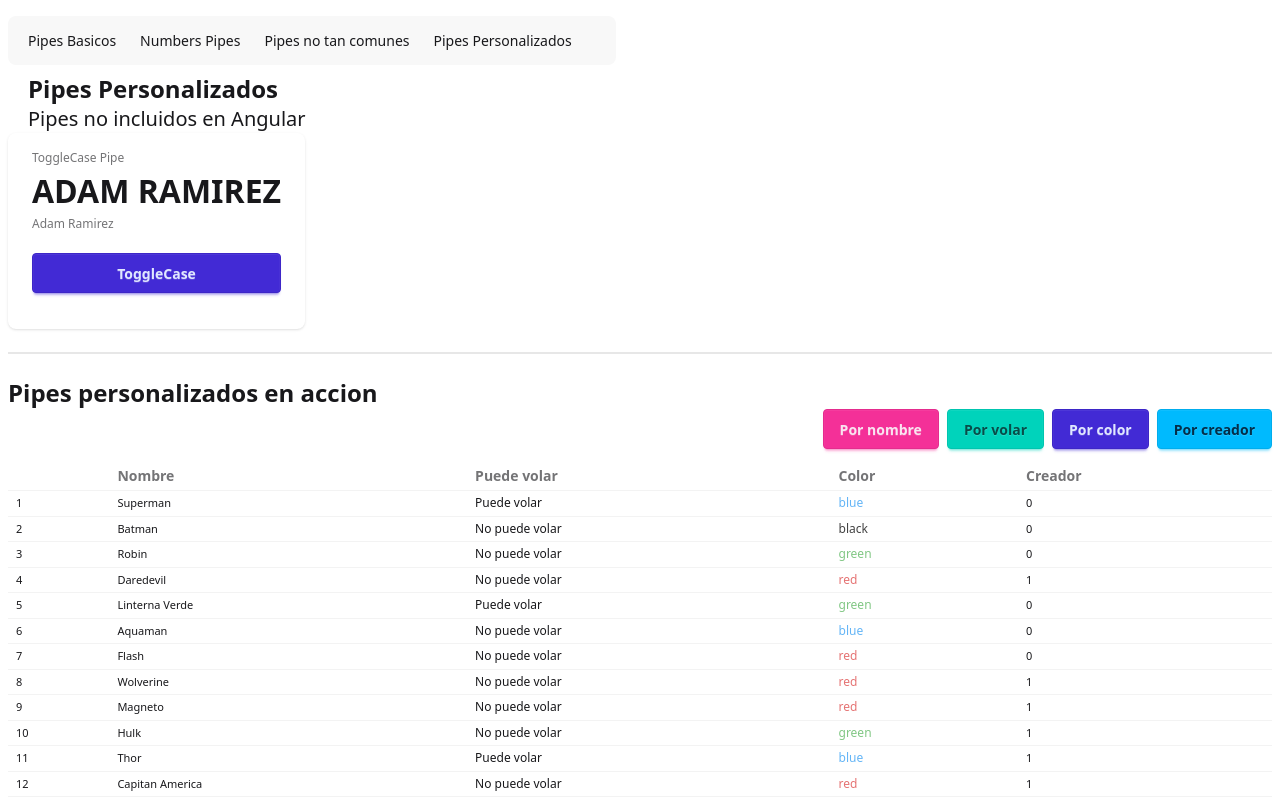
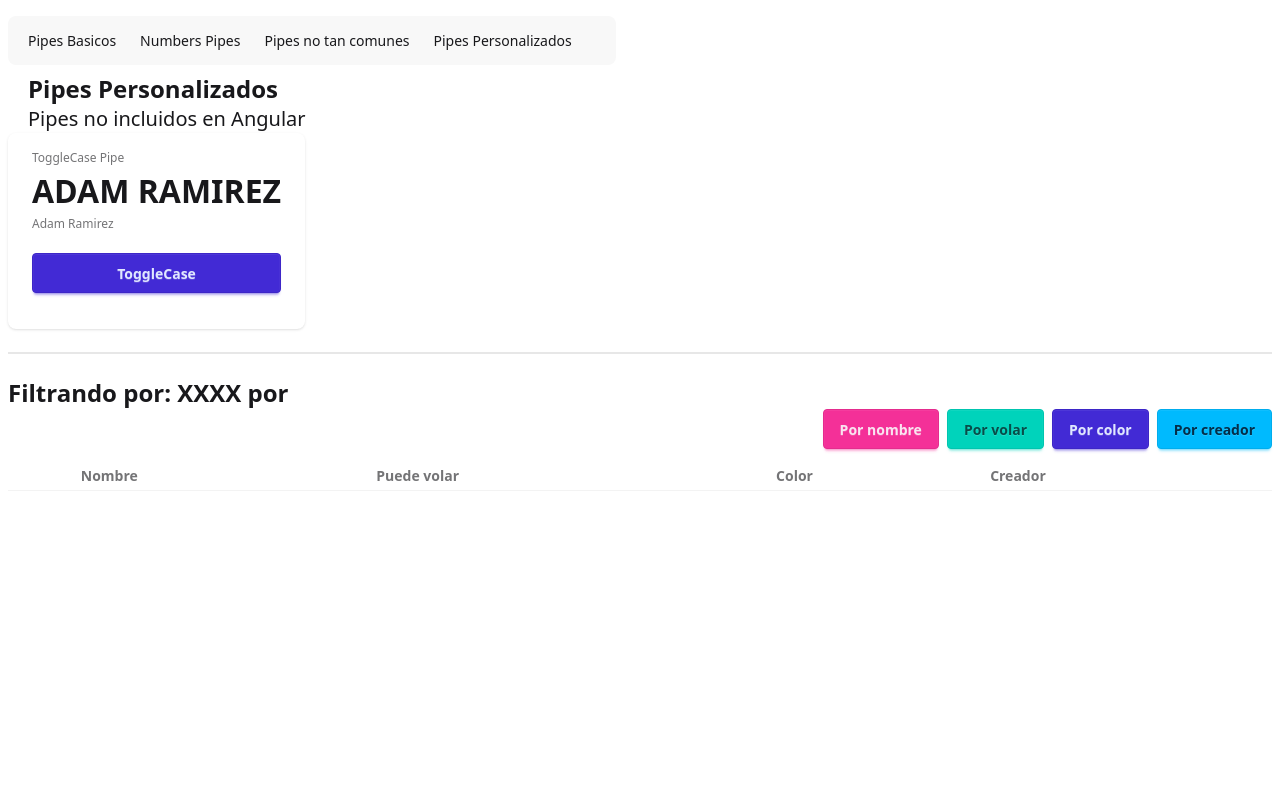
Before and after one commit to Cuandoyolabi/DashboardPipe, an Angular app: page /custom in a window 1280 px wide. Shown: the top 800 px of the page. Built offline with nearby package versions, Linux system fonts and the light colour scheme.

Commit message:
Guardando el progreso de la aplicacion

```diff
--- a/src/app/pages/custom-page/custom-page.component.html
+++ b/src/app/pages/custom-page/custom-page.component.html
@@ -17,12 +17,12 @@
 <div class="divider"></div>
 
 <section class="my-3">
-  <h1 class="text-2xl font-bold">Pipes personalizados en accion</h1>
+  <h1 class="text-2xl font-bold">Filtrando por: XXXX por {{ sortBy() }} </h1>
   <div class="flex gap-2 justify-end w-full">
-    <button class="btn btn-secondary">Por nombre</button>
-    <button class="btn btn-accent">Por volar</button>
-    <button class="btn btn-primary">Por color</button>
-    <button class="btn btn-info">Por creador</button>
+    <button (click)="sortBy.set('name')" class="btn btn-secondary">Por nombre</button>
+    <button (click)="sortBy.set('canFly')" class="btn btn-accent">Por volar</button>
+    <button (click)="sortBy.set('color')" class="btn btn-primary">Por color</button>
+    <button (click)="sortBy.set('creator')" class="btn btn-info">Por creador</button>
   </div>
 </section>
 
@@ -40,7 +40,7 @@
     </thead>
     <tbody>
       <!-- row 1 -->
-      @for (hero of heroes(); track hero.id; let i = $index){
+      @for (hero of heroes() | heroSortBy: sortBy() ; track hero.id; let i = $index){
         <tr>
           <td>{{ i + 1 }}</td>
           <td>{{ hero.name }}</td>
@@ -54,10 +54,15 @@
           <td>
             <span class="text-xs w-44"
             [style.color]="hero.color | heroTextColor">
-            {{ hero.color | heroColor }}
+            {{ hero.color | heroColor | titlecase}}
             </span>
           </td>
-          <td>{{ hero.creator }}</td>
+          <span
+            [class.text-primary]="hero.creator === 0"
+            [class.text-accent]="hero.creator === 1"
+          >
+            <td>{{ hero.creator | creatorText | titlecase}}</td>
+          </span>
       </tr>
       }
     </tbody>
--- a/src/app/pages/custom-page/custom-page.component.ts
+++ b/src/app/pages/custom-page/custom-page.component.ts
@@ -4,10 +4,14 @@ import { heroes } from '../../data/heroes';
 import { canFly } from '../../pipes/canFly.pipe';
 import { heroColor } from '../../pipes/color.pipe';
 import { HeroTextColorPipe } from '../../pipes/hero-text-color.pipe';
+import { TitleCasePipe } from '@angular/common';
+import { HeroCreatorText } from '../../pipes/heroCreator.pipe';
+import { HeroSortByPipe } from '../../pipes/hero-sort-by.pipe';
+import { Hero } from '../../interfaces/hero.interface';
 
 @Component({
   selector: 'app-custom-page',
-  imports: [ToggleCasePipe, canFly, heroColor, HeroTextColorPipe],
+  imports: [ToggleCasePipe, canFly, heroColor, HeroTextColorPipe, TitleCasePipe, HeroCreatorText, HeroSortByPipe],
   templateUrl: './custom-page.component.html',
 })
 export default class CustomPageComponent {
@@ -22,4 +26,5 @@ export default class CustomPageComponent {
 
   heroes = signal(heroes);
 
+  sortBy = signal<keyof Hero | null>(null)
 }
--- a/src/app/pipes/canFly.pipe.ts
+++ b/src/app/pipes/canFly.pipe.ts
@@ -5,7 +5,7 @@ import { Pipe, PipeTransform } from '@angular/core';
 })
 
 export class canFly implements PipeTransform {
-  transform(value: boolean): any {
+  transform(value: boolean): string {
     return value ? "Puede volar" : "No puede volar";
   }
 }
--- a/src/app/pipes/color.pipe.ts
+++ b/src/app/pipes/color.pipe.ts
@@ -6,7 +6,7 @@ import { Color } from '../interfaces/hero.interface';
 })
 
 export class heroColor implements PipeTransform {
-  transform(value: number,): any {
+  transform(value: number,): string {
     return Color[value];
   }
 }
--- /dev/null
+++ b/src/app/pipes/hero-sort-by.pipe.ts
@@ -0,0 +1,14 @@
+import { Pipe, PipeTransform } from '@angular/core';
+import { Hero } from '../interfaces/hero.interface';
+
+@Pipe({
+  name: 'heroSortBy'
+})
+
+export class HeroSortByPipe implements PipeTransform {
+  transform(value: Hero[], sortBy: keyof Hero | null ): Hero[] {
+
+    return []
+
+  }
+}
--- /dev/null
+++ b/src/app/pipes/heroCreator.pipe.ts
@@ -0,0 +1,11 @@
+import { Pipe, PipeTransform } from '@angular/core';
+
+@Pipe({
+  name: 'creatorText'
+})
+
+export class HeroCreatorText implements PipeTransform {
+  transform(value: number): string {
+    return value ? "MARVEL" : "DC";
+  }
+}
--- a/src/app/pipes/toggle-case.pipe.ts
+++ b/src/app/pipes/toggle-case.pipe.ts
@@ -5,7 +5,7 @@ import { Pipe, PipeTransform } from '@angular/core';
 })
 
 export class ToggleCasePipe implements PipeTransform {
-  transform(value: string, upper: boolean = true): any {
+  transform(value: string, upper: boolean = true): string {
     return upper ? value.toUpperCase(): value.toLowerCase();
   }
 }
```
